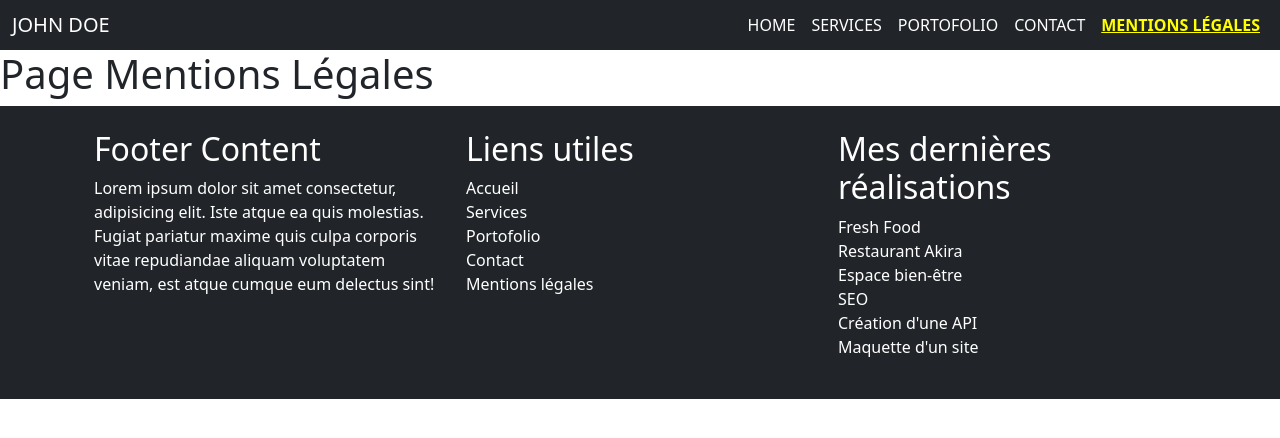
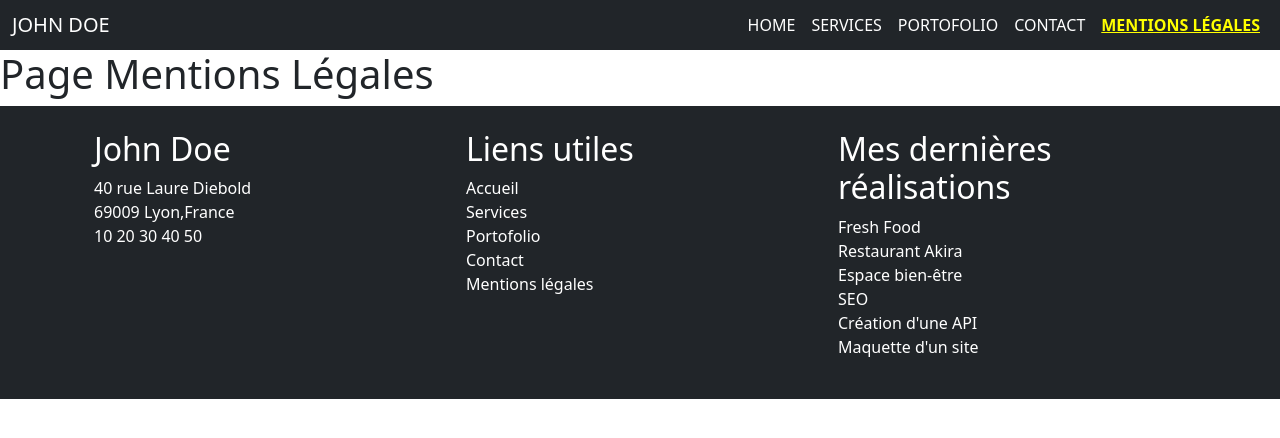
Before and after one commit to CL4P-TP-afk/Devoir_Creez_portfolio_React, a React (Vite) app in the folder app/: page /mentionslegales in a window 1280 px wide. Shown: the top 438 px of the page. Built offline with nearby package versions, Linux system fonts and the light colour scheme.

Commit message:
travail sur la premiere colonne du footer, reste lien sociaux et mail

```diff
--- a/app/src/components/Footer.jsx
+++ b/app/src/components/Footer.jsx
@@ -23,13 +23,13 @@ const Foot = () => {
           <div className="row">
 
             <div className="col-lg-4 col-md-4 mb-4 mb-md-0 text-start">
-              <h2 className="">Footer Content</h2>
-              <p>
-                Lorem ipsum dolor sit amet consectetur, adipisicing elit. Iste
-                atque ea quis molestias. Fugiat pariatur maxime quis culpa
-                corporis vitae repudiandae aliquam voluptatem veniam, est atque
-                cumque eum delectus sint!
-              </p>
+              <h2 className="">John Doe</h2>
+              <address>
+                40 rue Laure Diebold <br></br>
+                69009 Lyon,France<br></br>
+                <Link to="tel: 1020304050" className="text-decoration-none text-white">10 20 30 40 50</Link>
+              </address>
+
             </div>
 
             <div className="col-lg-4 col-md-4 mb-4 mb-md-0 ">
```
